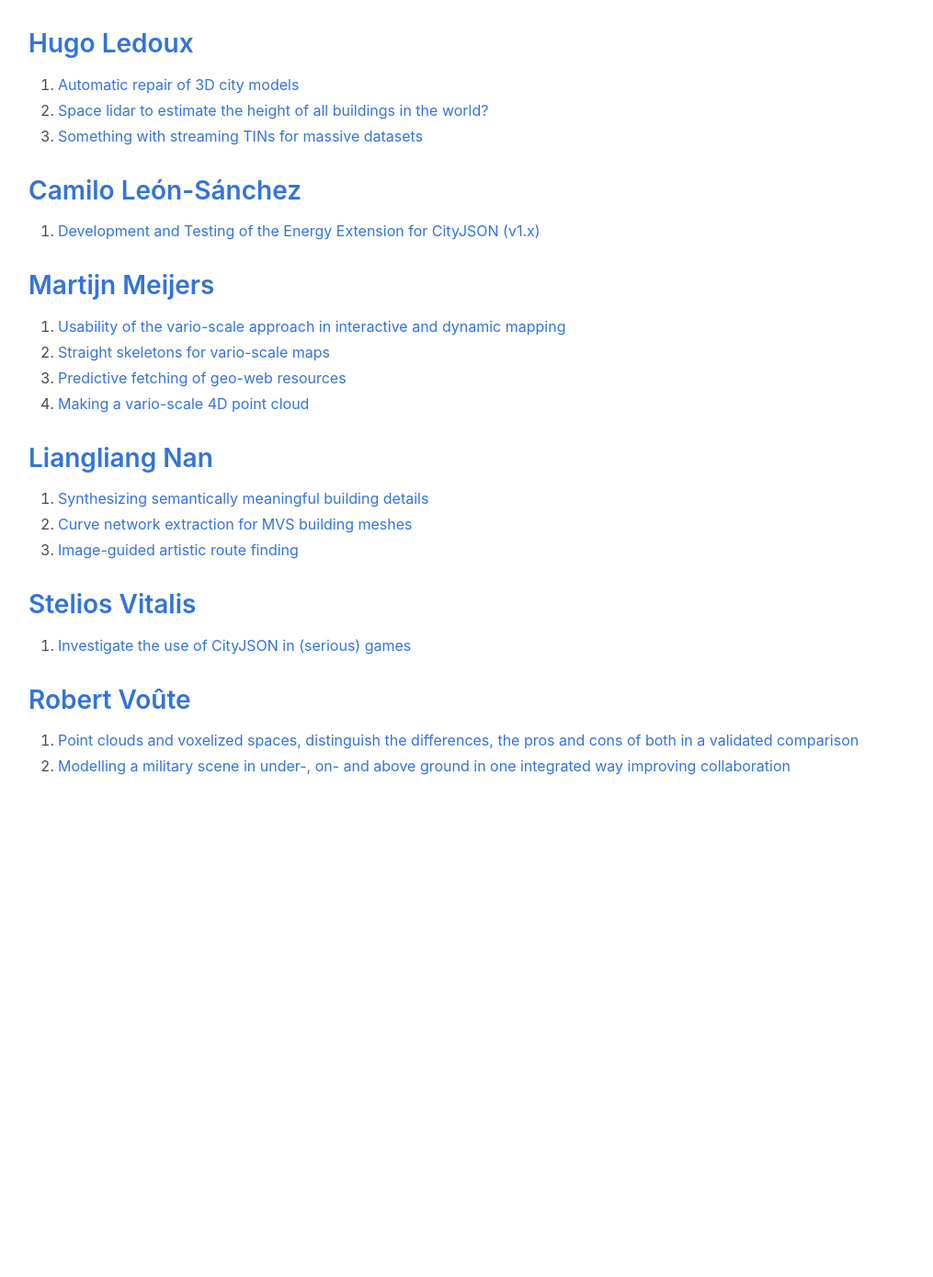
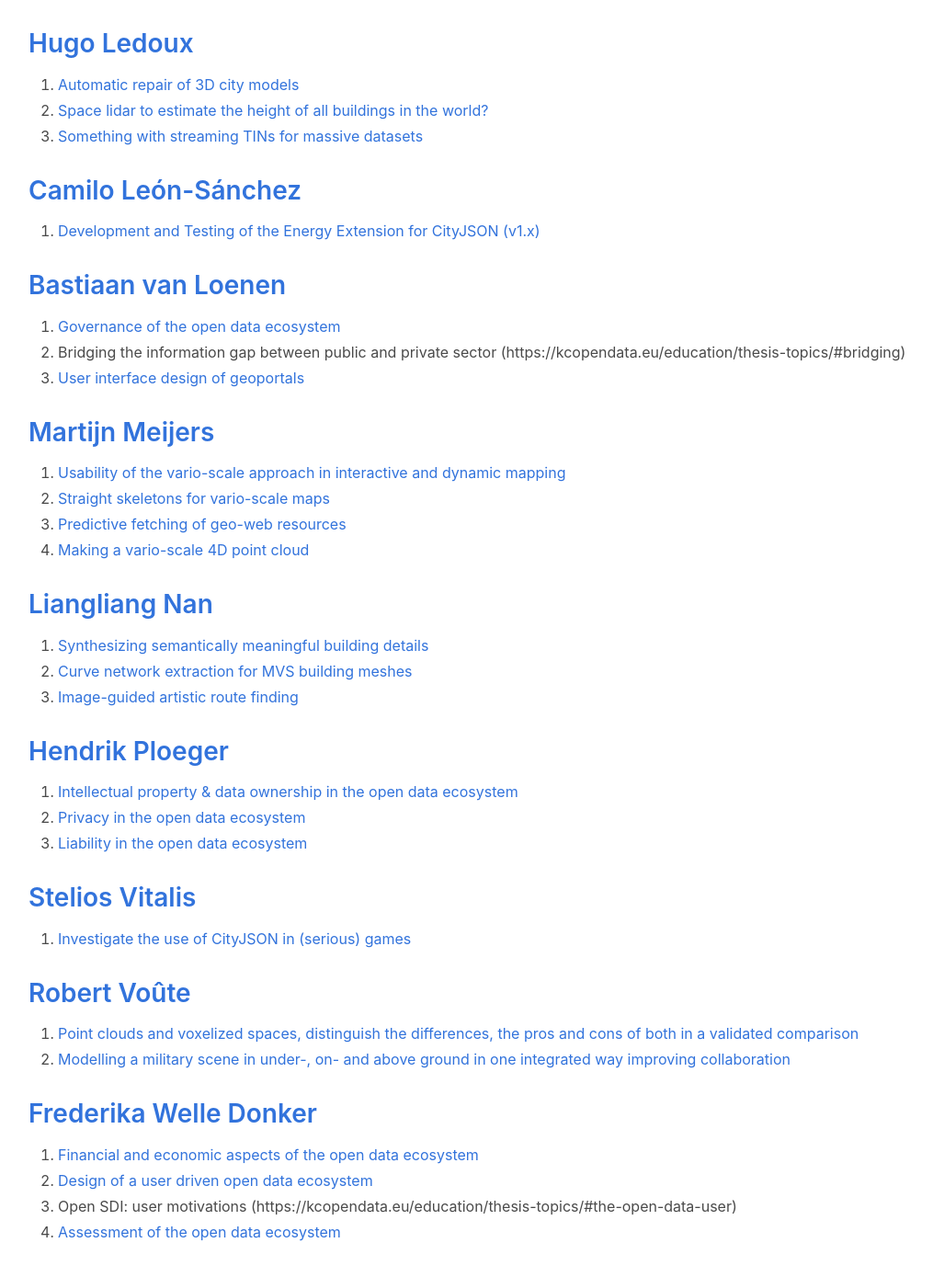
Before and after one commit to tudelft3d/geo2020, a Jekyll site: the page built from potentialtopics/index.md, in a window 1280 px wide and 1400 px high, scrolled down 1971 px. Shown: the top 1389 px of the window at 92% size, without its empty margins (33-1048 px from the left). Built offline with Jekyll 4.4.1, drawn with Linux system fonts in a browser that asks for light colours; nearby versions of some CDN libraries; before the commit the page ends 2864 px from its top, so only the background shows below that.

Commit message:
Update index.md

```diff
--- a/potentialtopics/index.md
+++ b/potentialtopics/index.md
@@ -81,9 +81,10 @@
 <!-- 1. [Showing Point Clouds in VR](https://wiki.tudelft.nl/bin/view/Organisation/OTB/GISt/MScThesisTopics) -->
 
 
-<!-- ## [Bastiaan van Loenen](https://www.tudelft.nl/en/staff/b.vanloenen/) -->
-<!-- 1. [Governance of the open data ecosystem](https://kcopendata.eu/education/thesis-topics/#IP) -->
-<!-- 2. [User interface design of geoportals](https://kcopendata.eu/education/thesis-topics/#geoportals) -->
+## [Bastiaan van Loenen](https://www.tudelft.nl/en/staff/b.vanloenen/)
+1. [Governance of the open data ecosystem](https://kcopendata.eu/education/thesis-topics/#IP)
+2. Bridging the information gap between public and private sector (https://kcopendata.eu/education/thesis-topics/#bridging)
+3. [User interface design of geoportals](https://kcopendata.eu/education/thesis-topics/#geoportals)
 
 
 ## [Martijn Meijers](https://www.tudelft.nl/en/staff/b.m.meijers/)
@@ -121,11 +122,11 @@
 2. [Point cloud normal estimation based on the 3D medial axis transform](https://3d.bk.tudelft.nl/education/msctopics/#point-cloud-normal-estimation-based-on-the-3d-medial-axis-transform) -->
 
 
-<!-- ## [Hendrik Ploeger](https://www.tudelft.nl/staff/h.d.ploeger/) -->
-<!-- 1. [Intellectual property & data ownership in the open data ecosystem](https://kcopendata.eu/education/thesis-topics/#IP)
+## [Hendrik Ploeger](https://www.tudelft.nl/staff/h.d.ploeger/)
+1. [Intellectual property & data ownership in the open data ecosystem](https://kcopendata.eu/education/thesis-topics/#IP)
 2. [Privacy in the open data ecosystem](https://kcopendata.eu/education/thesis-topics/#privacy-and-open-data)
 3. [Liability in the open data ecosystem](https://kcopendata.eu/education/thesis-topics/#liability)
- -->
+
 
 
 <!-- ## [Jantien Stoter](https://3d.bk.tudelft.nl/jstoter/) -->
@@ -147,8 +148,8 @@
 1. [Point clouds and voxelized spaces, distinguish the differences, the pros and cons of both in a validated comparison](https://wiki.tudelft.nl/bin/view/Organisation/OTB/GISt/MScThesisTopics#Point_clouds_and_voxelized_spaces_44_distinguish_the_differences_44_the_pros_and_cons_of_both_in_a_validated_comparison)
 2. [Modelling a military scene in under-, on- and above ground in one integrated way improving collaboration](https://wiki.tudelft.nl/bin/view/Organisation/OTB/GISt/MScThesisTopics#Modelling_a_military_scene_in_under_45_44_on_45_and_above_ground_in_one_integrated_way_improving_collaboration_between_armed_forces_and_at_the_same_time_improving_using_shared_data)
 
-<!-- ## [Frederika Welle Donker](https://www.tudelft.nl/en/staff/f.m.welledonker/) -->
-<!-- 1. [Financial and economic aspects of the open data ecosystem](https://kcopendata.eu/education/thesis-topics/#financial)
-2. [Design of a user driven open data ecosystem](https://kcopendata.eu/education/thesis-topics/#userdriven) [](https://kcopendata.eu/education/thesis-topics/#userdriven)
-3. [Assessment of the open data ecosystem](https://kcopendata.eu/education/thesis-topics/#ODECO)
- -->
+## [Frederika Welle Donker](https://www.tudelft.nl/en/staff/f.m.welledonker/)
+1. [Financial and economic aspects of the open data ecosystem](https://kcopendata.eu/education/thesis-topics/#financial)
+2. [Design of a user driven open data ecosystem](https://kcopendata.eu/education/thesis-topics/#userdriven)
+3. Open SDI: user motivations (https://kcopendata.eu/education/thesis-topics/#the-open-data-user)
+4. [Assessment of the open data ecosystem](https://kcopendata.eu/education/thesis-topics/#ODECO)
```
